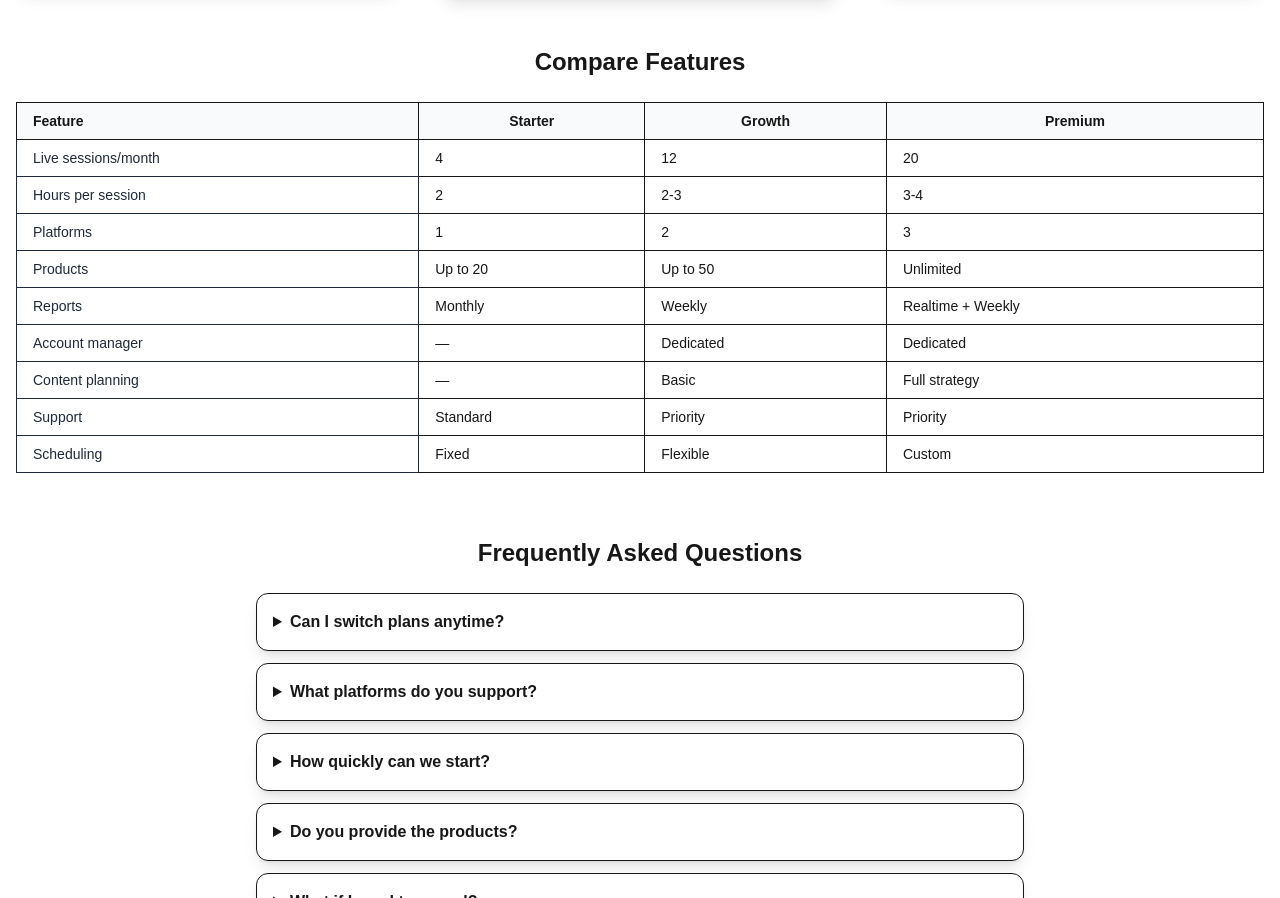
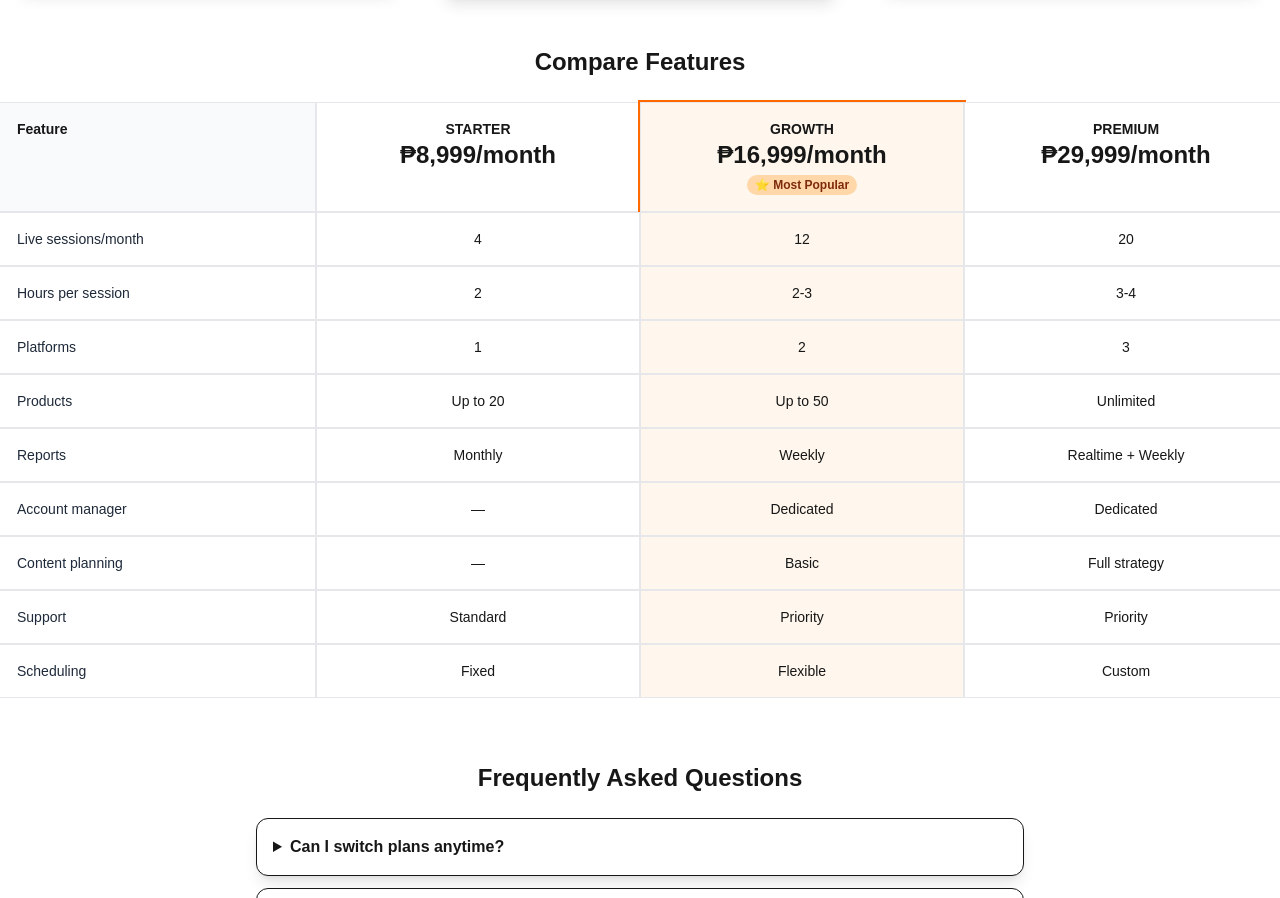
Before and after one commit to bluestella/liveboost-ph, a Next.js app: page /pricing in a window 1280 px wide. Shown: the part 731-1629 px from the top of the page. Built offline with nearby package versions, Linux system fonts and the light colour scheme.

Commit message:
change pricing table

```diff
--- a/src/app/pricing/page.tsx
+++ b/src/app/pricing/page.tsx
@@ -109,54 +109,92 @@ export default function PricingPage() {
         ))}
       </section>
 
-      {/* Comparison Table (desktop) */}
-      <section className="mt-14 hidden md:block">
+      {/* Feature Comparison (responsive grid) */}
+      <section className="mt-14">
         <h2 className="text-2xl font-bold text-center">Compare Features</h2>
-        <div className="mt-6 overflow-x-auto">
-          <table className="min-w-full border text-sm">
-            <thead className="bg-gray-50">
-              <tr>
-                <th className="border px-4 py-2 text-left">Feature</th>
-                <th className="border px-4 py-2">Starter</th>
-                <th className="border px-4 py-2">Growth</th>
-                <th className="border px-4 py-2">Premium</th>
-              </tr>
-            </thead>
-            <tbody>
-              {comparison.map((row) => (
-                <tr key={row.feature}>
-                  <td className="border px-4 py-2 text-gray-800">{row.feature}</td>
-                  <td className="border px-4 py-2">{row.starter}</td>
-                  <td className="border px-4 py-2">{row.growth}</td>
-                  <td className="border px-4 py-2">{row.premium}</td>
-                </tr>
+        <div className="mt-6">
+          <div className="grid md:grid-cols-4 md:-mx-6 text-sm">
+            {/* Labels column */}
+            <section className="md:contents">
+              {/* Header cell */}
+              <div
+                className="p-4 md:px-6 md:py-4 border border-gray-200 bg-gray-50 font-semibold rounded-xl md:rounded-none text-left"
+                style={{ order: 1 }}
+              >
+                Feature
+              </div>
+              {comparison.map((row, i) => (
+                <div
+                  key={row.feature}
+                  className="p-4 md:px-6 md:py-4 border border-gray-200 bg-white text-gray-800 text-left"
+                  style={{ order: 5 + i * 4 }}
+                >
+                  {row.feature}
+                </div>
               ))}
-            </tbody>
-          </table>
-        </div>
-      </section>
+            </section>
 
-      {/* Comparison Accordion (mobile) */}
-      <section className="mt-14 md:hidden">
-        <h2 className="text-2xl font-bold text-center">Compare Features</h2>
-        <div className="mt-6 space-y-4">
-          {plans.map((plan) => (
-            <details key={plan.name} className="rounded-xl border bg-white p-4 shadow-lg">
-              <summary className="cursor-pointer font-semibold">{plan.name}</summary>
-              <ul className="mt-3 space-y-2 text-sm text-gray-700">
-                {comparison.map((row) => (
-                  <li key={row.feature} className="flex justify-between">
-                    <span className="text-gray-800">{row.feature}</span>
-                    <span className="font-medium">
-                      {plan.name === "STARTER" && row.starter}
-                      {plan.name === "GROWTH" && row.growth}
-                      {plan.name === "PREMIUM" && row.premium}
-                    </span>
-                  </li>
-                ))}
-              </ul>
-            </details>
-          ))}
+            {/* Starter column */}
+            <section className="md:contents">
+              <div
+                className="p-4 md:px-6 md:py-4 border border-gray-200 bg-white font-semibold rounded-xl md:rounded-none text-center"
+                style={{ order: 2 }}
+              >
+                <div className="font-bold">{plans[0].name}</div>
+                <div className="text-2xl font-bold">{plans[0].price}</div>
+              </div>
+              {comparison.map((row, i) => (
+                <div
+                  key={row.feature}
+                  className="p-4 md:px-6 md:py-4 border border-gray-200 bg-white text-center"
+                  style={{ order: 6 + i * 4 }}
+                >
+                  {row.starter}
+                </div>
+              ))}
+            </section>
+
+            {/* Growth column */}
+            <section className="md:contents">
+              <div
+                className="p-4 md:px-6 md:py-4 border border-gray-200 bg-orange-50 font-semibold rounded-xl md:rounded-none text-center ring-2 ring-orange-500"
+                style={{ order: 3 }}
+              >
+                <div className="font-bold">{plans[1].name}</div>
+                <div className="text-2xl font-bold">{plans[1].price}</div>
+                <div className="mt-1 text-xs inline-block rounded-full bg-orange-200 text-orange-900 px-2 py-0.5">{plans[1].badge}</div>
+              </div>
+              {comparison.map((row, i) => (
+                <div
+                  key={row.feature}
+                  className="p-4 md:px-6 md:py-4 border border-gray-200 bg-orange-50 text-center"
+                  style={{ order: 7 + i * 4 }}
+                >
+                  {row.growth}
+                </div>
+              ))}
+            </section>
+
+            {/* Premium column */}
+            <section className="md:contents">
+              <div
+                className="p-4 md:px-6 md:py-4 border border-gray-200 bg-white font-semibold rounded-xl md:rounded-none text-center"
+                style={{ order: 4 }}
+              >
+                <div className="font-bold">{plans[2].name}</div>
+                <div className="text-2xl font-bold">{plans[2].price}</div>
+              </div>
+              {comparison.map((row, i) => (
+                <div
+                  key={row.feature}
+                  className="p-4 md:px-6 md:py-4 border border-gray-200 bg-white text-center"
+                  style={{ order: 8 + i * 4 }}
+                >
+                  {row.premium}
+                </div>
+              ))}
+            </section>
+          </div>
         </div>
       </section>
 
```
